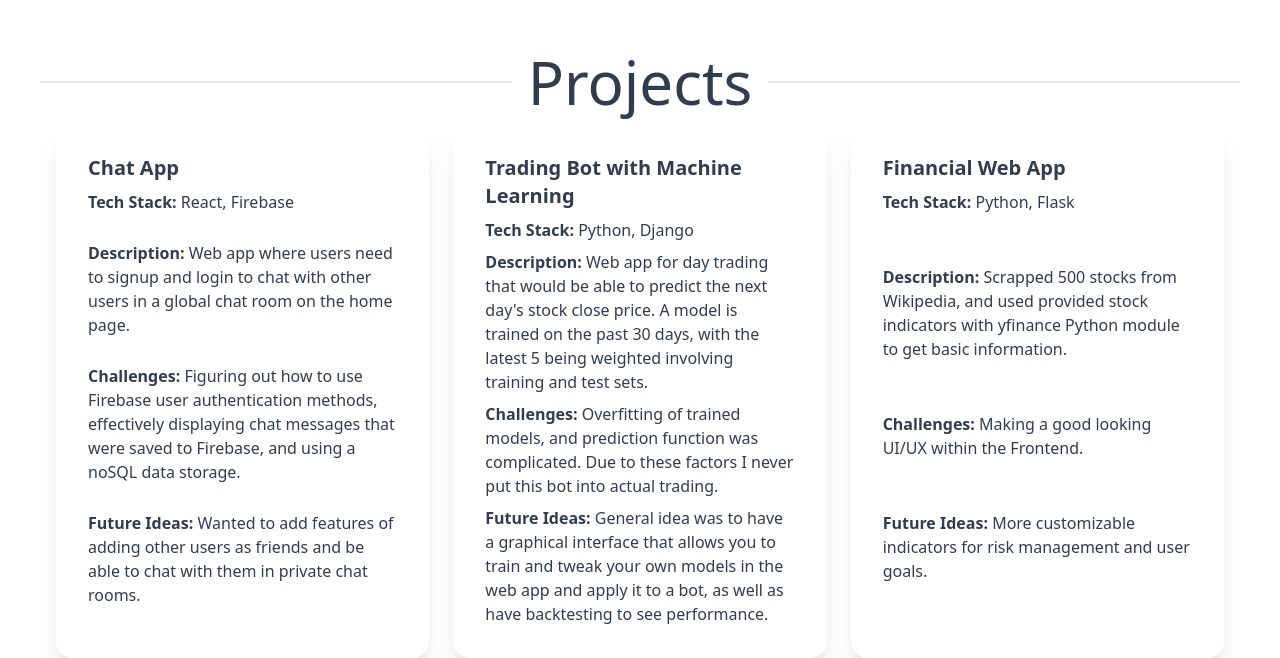
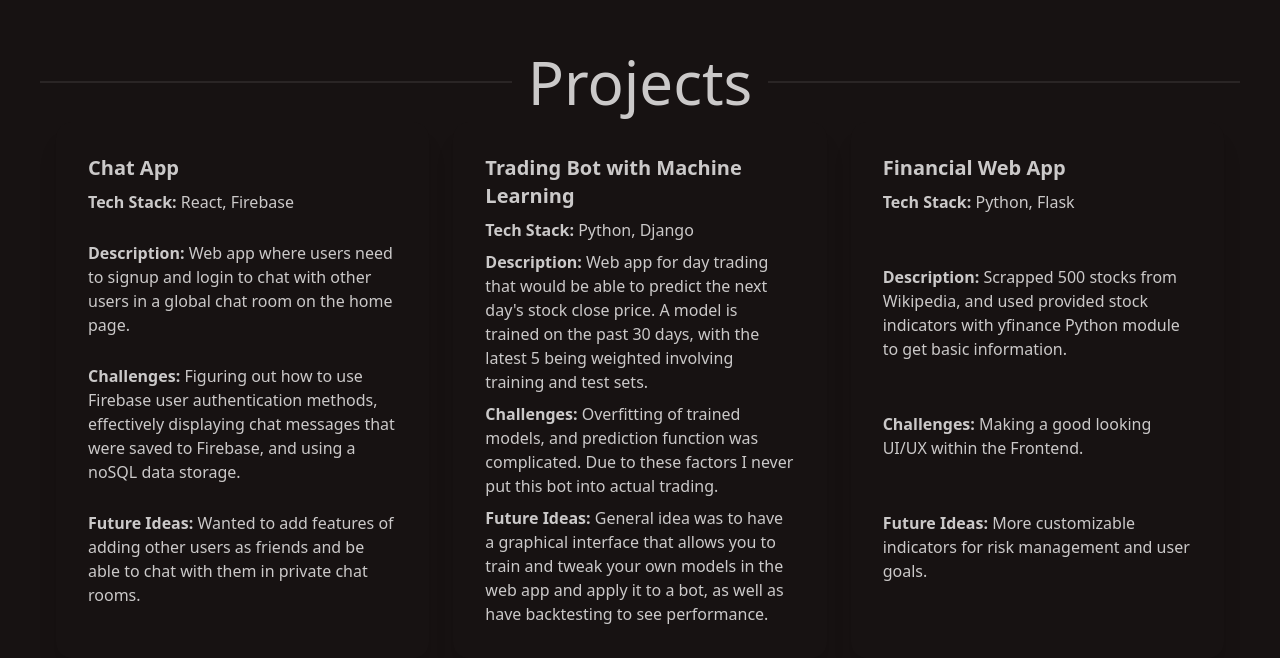
Before and after one commit to adyaxenie/blog, a Next.js app: page / in a window 1280 px wide. Shown: the part 822-1480 px from the top of the page. Built offline with nearby package versions, Linux system fonts and the light colour scheme.

Commit message:
project import fix

```diff
--- a/app/layout.tsx
+++ b/app/layout.tsx
@@ -13,7 +13,7 @@ export default function RootLayout({
 }>) {
 
   return (
-    <html data-theme="emerald">
+    <html data-theme="forest">
       <body >{children}</body>
     </html>
   );
--- a/data/projects.json
+++ b/data/projects.js
@@ -1,5 +1,4 @@
-{
-    "projectsData": [
+export const projectsData = [
       {
         "name": "Chat App",
         "techStack": "React, Firebase",
@@ -50,4 +49,3 @@
         "futureIdeas": ""
       }
     ]
-  }
```
